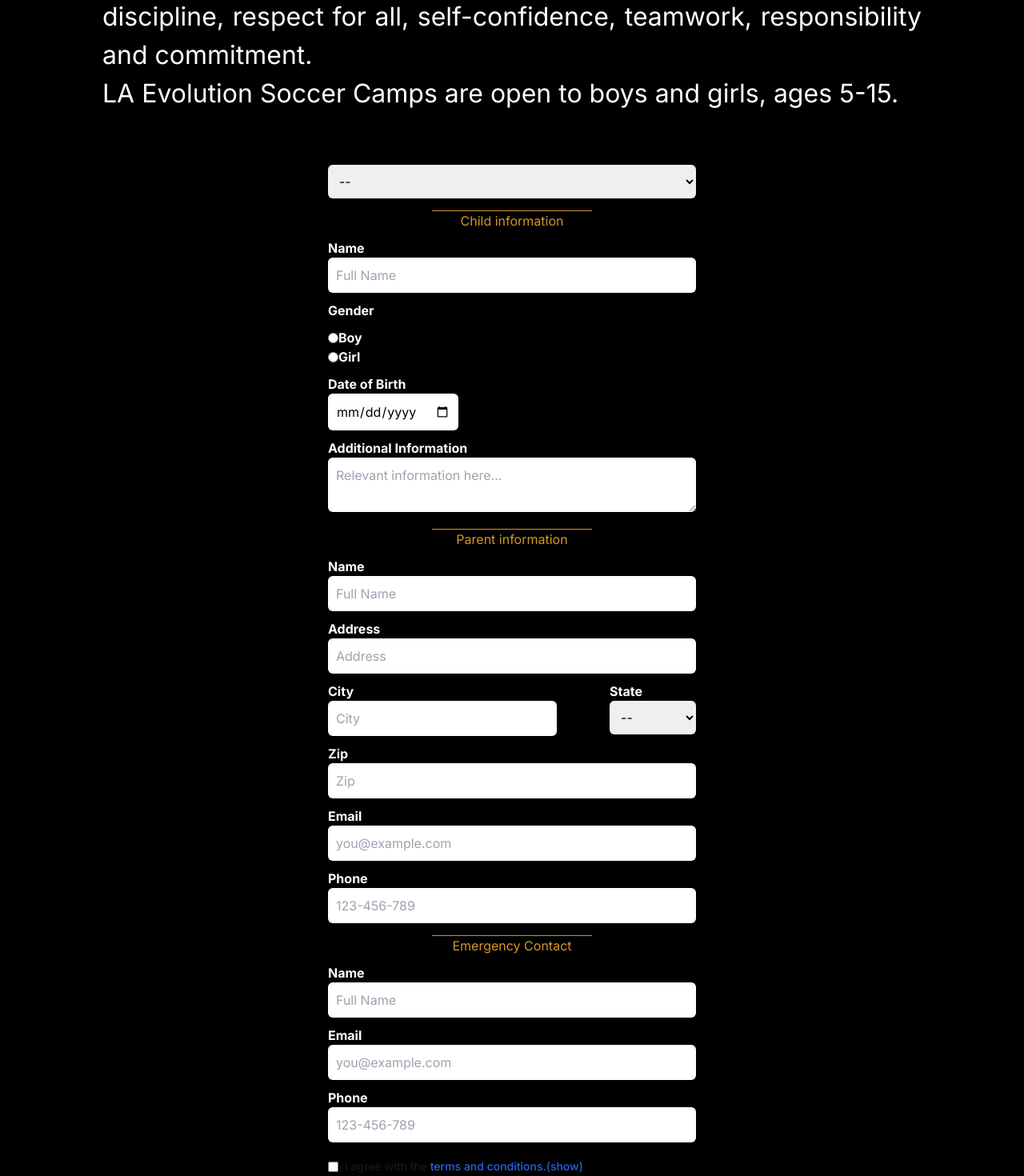
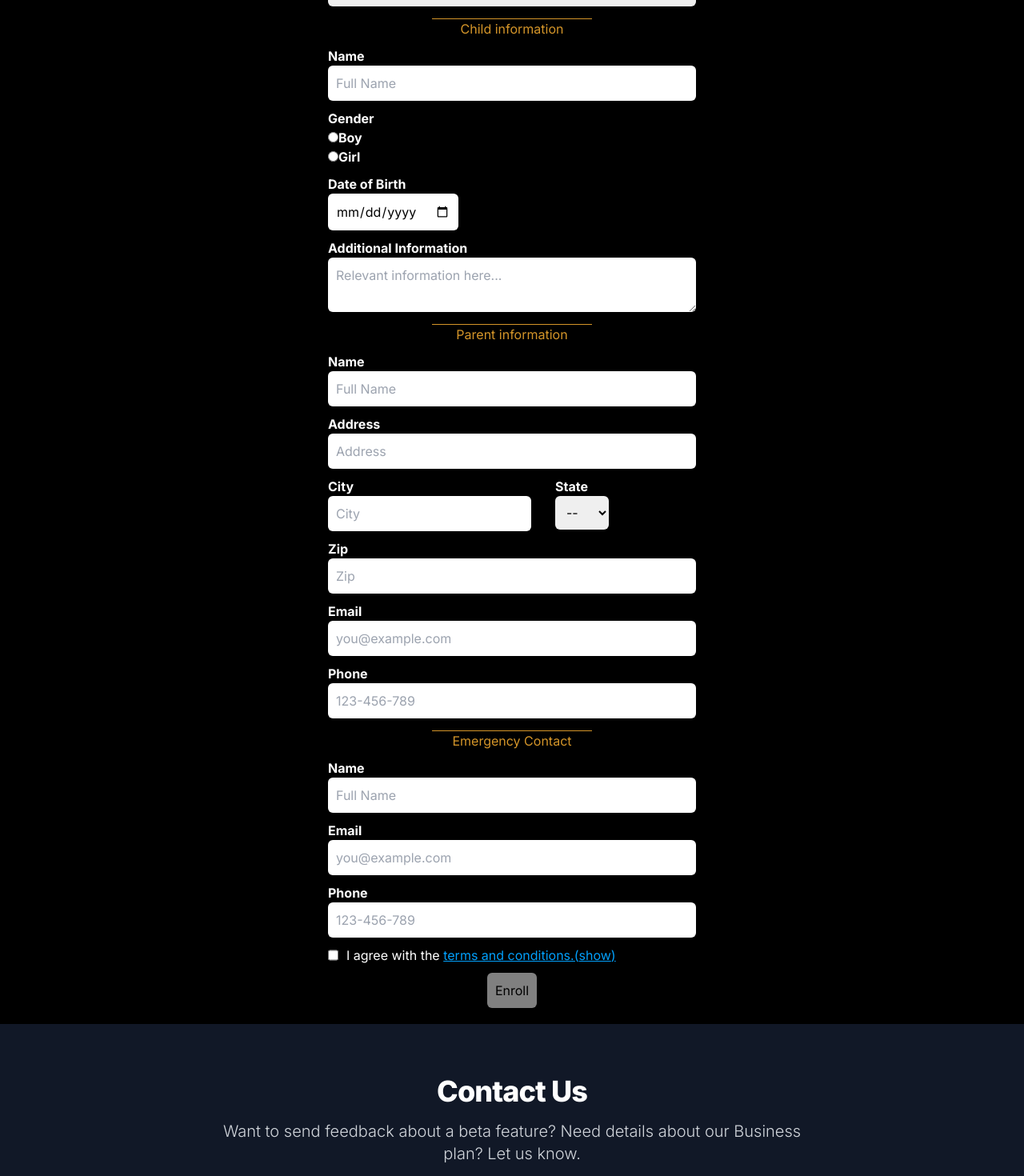
Before and after one commit to ChenGit55/laevolution, a Next.js app: page /camps in a window 1280 px wide. Shown: the part 435-1905 px from the top of the page at 80% size. Built offline with nearby package versions, Linux system fonts and the light colour scheme.

Commit message:
Removes tailwind classes from enrol form.

```diff
--- a/src/app/globals.css
+++ b/src/app/globals.css
@@ -49,7 +49,6 @@ h2 {
 
 .article-base p {
   text-align: justify;
-  font-size: 1.3rem;
 }
 
 .form-label {
@@ -86,7 +85,7 @@ h2 {
     padding-top: 100px;
   }
   .article-base p {
-    text-align: justify;
-    font-size: 2rem;
+    text-align: center;
+    font-size: 1rem;
   }
 }
--- a/src/components/EnrollForm/enroll-form.css
+++ b/src/components/EnrollForm/enroll-form.css
@@ -12,6 +12,23 @@
 
 .enroll-form .form-field {
   margin-top: 10px;
+  display: flex;
+  flex-direction: column;
+}
+
+.checkbox-form-field{
+  display: flex;
+  gap: 10px;
+}
+
+.my-link{
+  color: #02a0fc;
+  text-decoration: underline;
+}
+
+.cit-state-row{
+  display: flex;
+  gap: 30px;
 }
 
 .children-information,
--- a/src/components/EnrollForm/index.tsx
+++ b/src/components/EnrollForm/index.tsx
@@ -136,8 +136,7 @@ const EnrollForm = () => {
         </div>
         <div className="form-field">
           <label className="form-label">Gender</label>
-          <div className="form-field">
-            <div className="flex items-center me-4">
+          <div className="radio-form-field">
             <input
               type="radio"
               id="inline-radio"
@@ -151,7 +150,7 @@ const EnrollForm = () => {
               Boy
             </label>
           </div>
-            <div className="flex items-center me-4">
+          <div className="radio-form-field">
             <input
               type="radio"
               id="inline-2-radio"
@@ -166,10 +165,8 @@ const EnrollForm = () => {
             </label>
           </div>
         </div>
-        </div>
         <div className="form-field">
           <label className="form-label"> Date of Birth</label>
-          <div className="relative max-w-sm">
           <input
             id="default-datepicker"
             type="date"
@@ -178,7 +175,6 @@ const EnrollForm = () => {
             onChange={handleChange}
             className="my-input-base date-input"
           />
-          </div>
         </div>
         <div className="form-field">
           <label className="form-label">Additional Information</label>
@@ -215,7 +211,7 @@ const EnrollForm = () => {
             placeholder="Address"
           />
         </div>
-        <div className="flex justify-between">
+        <div className="cit-state-row">
           <div className="form-field">
             <label className="form-label">City</label>
             <input
@@ -438,26 +434,16 @@ const EnrollForm = () => {
           </p>
         </div>
       </div>
-      <div className="form-field flex items-start mb-5">
-        <div className="flex items-center h-5">
+      <div className="checkbox-form-field">
         <input
           id="terms"
           type="checkbox"
-            className="my-input-base"
           checked={isChecked}
           onChange={handleCheckboxChange}
         />
-        </div>
-        <label
-          htmlFor="terms"
-          className="ms-2 text-sm font-medium text-gray-900 dark:text-gray-300"
-        >
+        <label htmlFor="terms">
           I agree with the{" "}
-          <a
-            href="#"
-            className="text-blue-600 hover:underline dark:text-blue-500"
-            onClick={toggleCollapse}
-          >
+          <a href="#" onClick={toggleCollapse} className="my-link">
             terms and conditions.(
             {collapsed ? "show" : "hide"})
           </a>{" "}
```
Also changed, not shown: src/app/register/page.tsx (added). Lines whose indentation alone changed are shown as unchanged.
